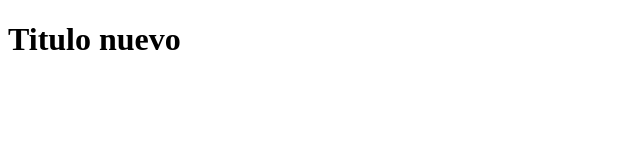
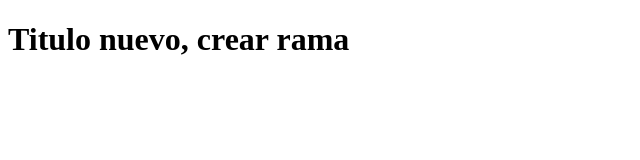
Before and after one commit to ChristianPerezG/GitUdemy, a plain HTML site: page index.html in a window 1280 px wide. Shown: the whole page, without its empty margins (0-640 px from the left). Drawn offline with Linux system fonts and the light colour scheme.

Commit message:
Se agrega al titulo crear rama.

```diff
--- a/index.html
+++ b/index.html
@@ -7,6 +7,6 @@
     <title>Demo git</title>
 </head>
 <body>
-    <h1>Titulo nuevo</h1>
+    <h1>Titulo nuevo, crear rama</h1>
 </body>
 </html>
```
